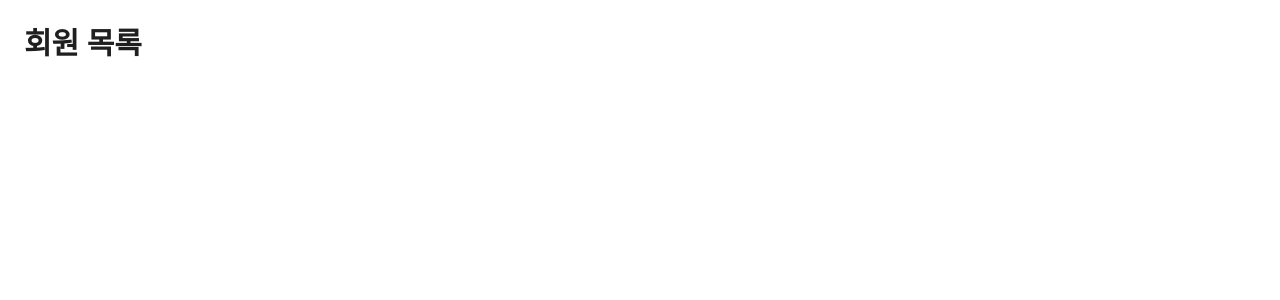
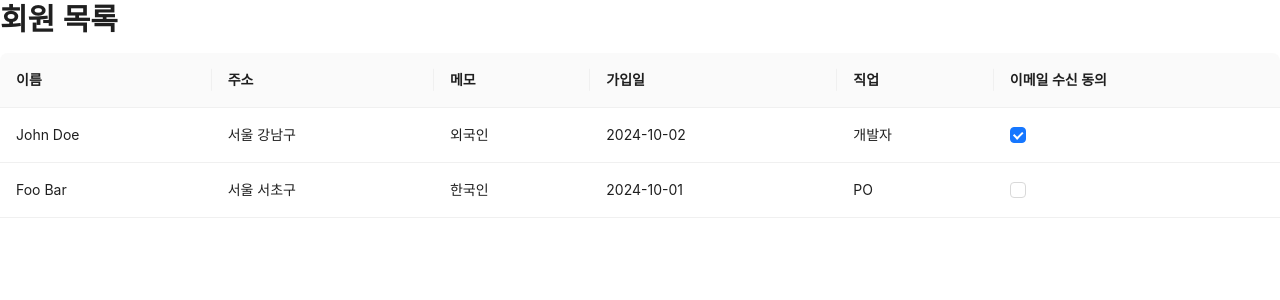
Before and after one commit to nogy21/business-canvas, a React (Vite) app: page / in a window 1280 px wide. Shown: the top 300 px of the page. Built offline with nearby package versions, Linux system fonts and the light colour scheme; a web font is replaced by a local one.

Commit message:
feat: 회원 목록을 표시하는 MemberTable 컴포넌트 추가
- defaultFields를 기반으로 AntD Table의 columns를 동적으로 생성
- 각 필드 타입별로 적절한 렌더러(checkbox, date 등) 지정
- defaultRecords를 dataSource로 사용

```diff
--- a/src/App.tsx
+++ b/src/App.tsx
@@ -1,6 +1,6 @@
 import { ConfigProvider } from 'antd'
-import Title from 'antd/lib/typography/Title'
 import koKR from 'antd/locale/ko_KR'
+import MemberTable from './components/MemberTable'
 
 export default function App() {
   return (
@@ -12,10 +12,8 @@ export default function App() {
         },
       }}
     >
-      <div className="p-6">
-        <Title level={2} className="mb-6">
-          회원 목록
-        </Title>
+      <div>
+        <MemberTable />
       </div>
     </ConfigProvider>
   )
--- /dev/null
+++ b/src/components/MemberTable.tsx
@@ -0,0 +1,39 @@
+import { Checkbox, Table } from 'antd';
+import type { ColumnType } from 'antd/lib/table';
+import Title from 'antd/lib/typography/Title';
+
+import { defaultFields, defaultRecords } from '@/data/default';
+import type { RecordData } from '@/types/record';
+
+
+const columns: ColumnType<RecordData>[] = defaultFields.map((field) => {
+  let render: (value: string | boolean) => React.ReactNode;
+  switch (field.type) {
+    case 'checkbox':
+      render = (value) => <Checkbox checked={Boolean(value)} />;
+      break;
+    case 'date':
+      render = (value) => value; // 추후 날짜 포맷팅 가능
+      break;
+    default:
+      render = (value) => value;
+  }
+
+  return {
+    title: field.label,
+    dataIndex: field.key,
+    key: field.key,
+    render,
+  };
+});
+
+export default function MemberTable() {
+  return (
+    <div>
+      {/* 테이블 헤더 */}
+      <Title level={2}>회원 목록</Title>
+      {/* 테이블 본체 */}
+      <Table rowKey="name" dataSource={defaultRecords} columns={columns} pagination={false} />
+    </div>
+  );
+}
```
